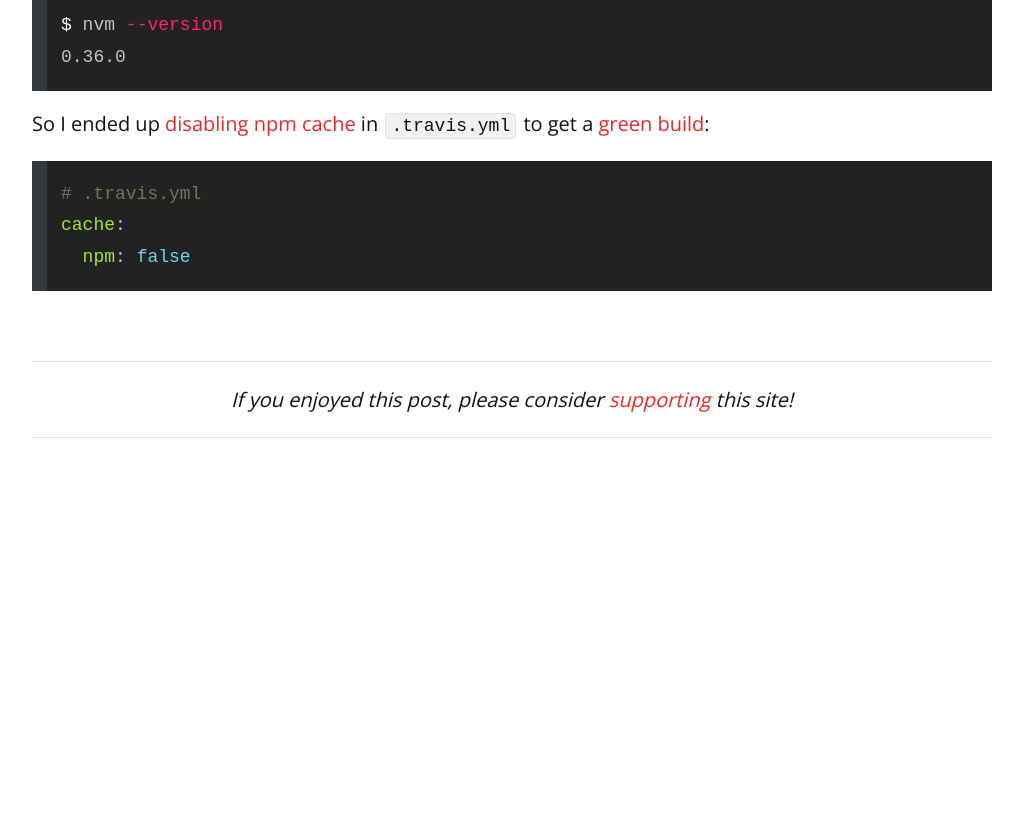
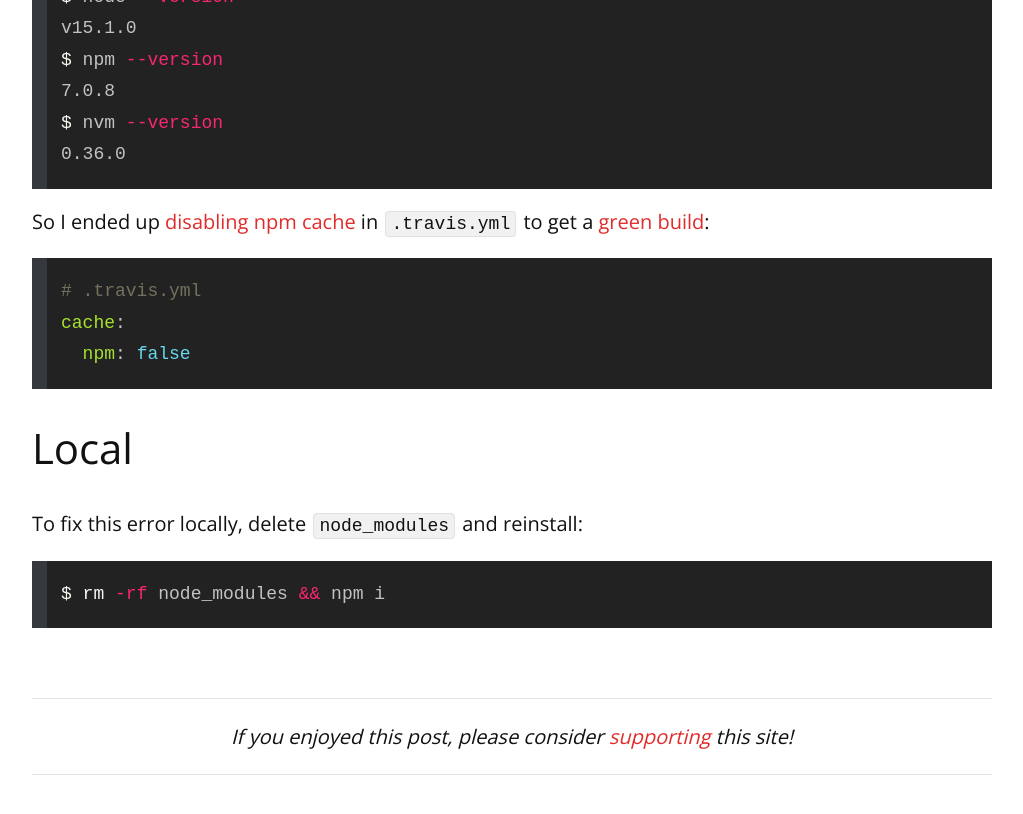
Before and after one commit to remarkablemark/remarkablemark.github.io, a Jekyll site: the page built from _posts/2020/2020-11-07-travis-ci-npm-install-eresolve.md, in a window 1280 px wide and 900 px high, scrolled down 1360 px. Shown: the top 814 px of the window, without its empty margins (128-1151 px from the left). Built offline with Jekyll 4.4.1, drawn with Linux system fonts in a browser that asks for light colours; comment, search, counter and statistics services are not loaded; before the commit the page ends 1923 px from its top, so only the background shows below that; some of the changed text lies outside the part shown.

Commit message:
fix(posts): update "Travis CI: npm install ERESOLVE"
Post: 2020-11-07-travis-ci-npm-install-eresolve.md

Add steps on how to resolve npm install error locally and
disable Cloudflare email address obfuscation inside code blocks.

````diff
--- a/_posts/2020/2020-11-07-travis-ci-npm-install-eresolve.md
+++ b/_posts/2020/2020-11-07-travis-ci-npm-install-eresolve.md
@@ -55,3 +60,13 @@
 cache:
   npm: false
 ```
+
+## Local
+
+To fix this error locally, delete `node_modules` and reinstall:
+
+```sh
+$ rm -rf node_modules && npm i
+```
+
+<!--/email_off-->
````
Also changed, not shown: other parts of _posts/2020/2020-11-07-travis-ci-npm-install-eresolve.md (+5 -0 lines).
